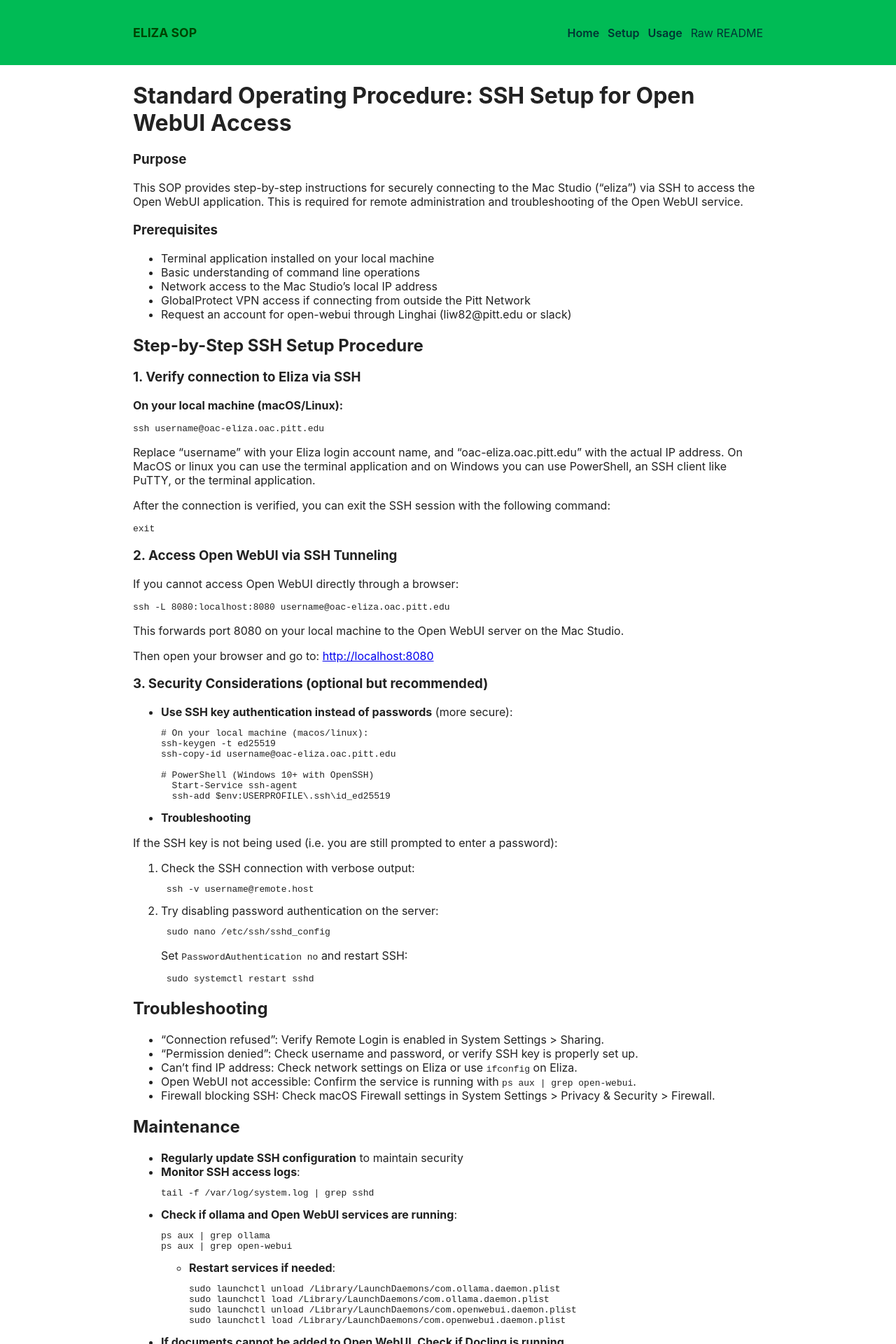
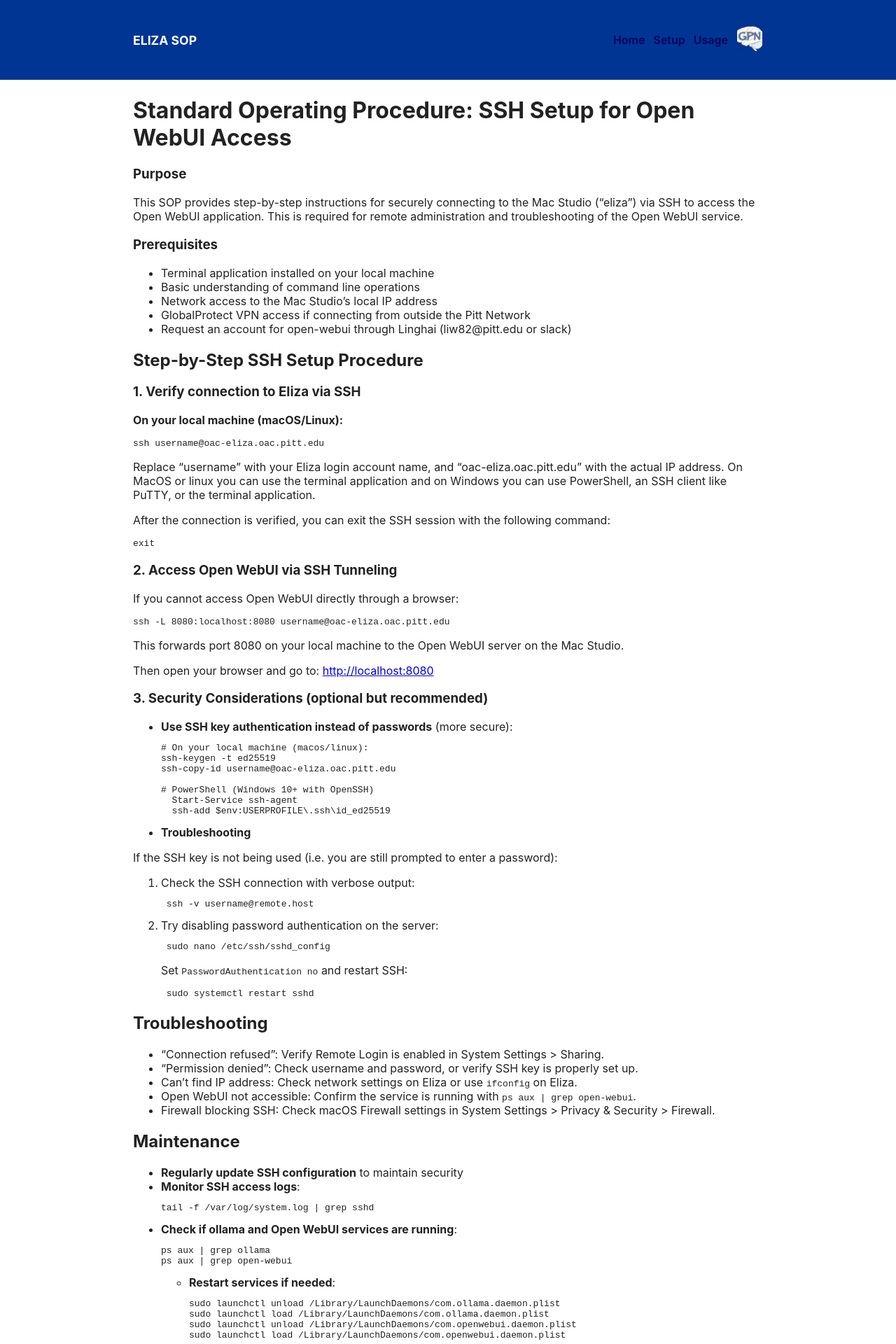
Before and after one commit to gpnlab/ELIZA-SOP, a Jekyll site: the page built from index.md, in a window 1280 px wide. Shown: the top 1920 px of the page at 70% size. Built offline with Jekyll 4.4.1, drawn with Linux system fonts in a browser that asks for light colours.

Commit message:
fixed routing and added icon

```diff
--- a/_config.yml
+++ b/_config.yml
@@ -2,6 +2,10 @@ title: "ELIZA SOP"
 description: "SSH Setup for Open WebUI Access"
 # Use a GitHub Pages-supported theme
 theme: minima
+
+# When serving as a project site, set baseurl to the repository name so links
+# like {{ '/setup/' | relative_url }} resolve to /ELIZA-SOP/setup/ on GitHub Pages.
+baseurl: "/ELIZA-SOP"
 
 # Markdown settings
 markdown: kramdown
--- a/_layouts/default.html
+++ b/_layouts/default.html
@@ -14,9 +14,9 @@
         }
 
         header {
-            background: #0b5;
+            background: #003594;
             padding: 12px 20px;
-            color: #040;
+            color: #ffffff;
         }
 
         nav {
@@ -26,7 +26,7 @@
         }
 
         nav a {
-            color: #033;
+            color: rgb(4, 2, 91);
             text-decoration: none;
             font-weight: 600
         }
@@ -54,13 +54,22 @@
 <body>
     <header>
         <div class="container" style="display:flex;justify-content:space-between;align-items:center;">
-            <div class="brand"><a href="/" style="color:inherit;text-decoration:none;">{{ site.title }}</a></div>
-            <nav>
-                <a href="/">Home</a>
-                <a href="/setup/">Setup</a>
-                <a href="/usage/">Usage</a>
-                <a href="/README.md" style="font-weight:400;">Raw README</a>
-            </nav>
+            <div style="display:flex;align-items:center;gap:16px;">
+                <div class="brand"><a href="{{ '/' | relative_url }}" style="color:inherit;text-decoration:none;">{{
+                        site.title }}</a></div>
+            </div>
+            <div style="display:flex;align-items:center;gap:12px;">
+                <nav>
+                    <a href="{{ '/' | relative_url }}">Home</a>
+                    <a href="{{ '/setup/' | relative_url }}">Setup</a>
+                    <a href="{{ '/usage/' | relative_url }}">Usage</a>
+                </nav>
+                <a href="{{ '/assets/icon.png' | relative_url }}" title="Assets">
+                    <img src="{{ '/assets/icon.png' | relative_url }}" alt="icon"
+                        onerror='this.onerror=null;this.src={{ "/assets/icon.svg" | relative_url | jsonify }}'
+                        style="width:36px;height:36px;border-radius:6px;object-fit:cover;border:1px solid rgba(0,0,0,0.06);">
+                </a>
+            </div>
         </div>
     </header>
 
```
Also changed, not shown: assets/README.md (added, +3 -0 lines), assets/icon.png (added).
